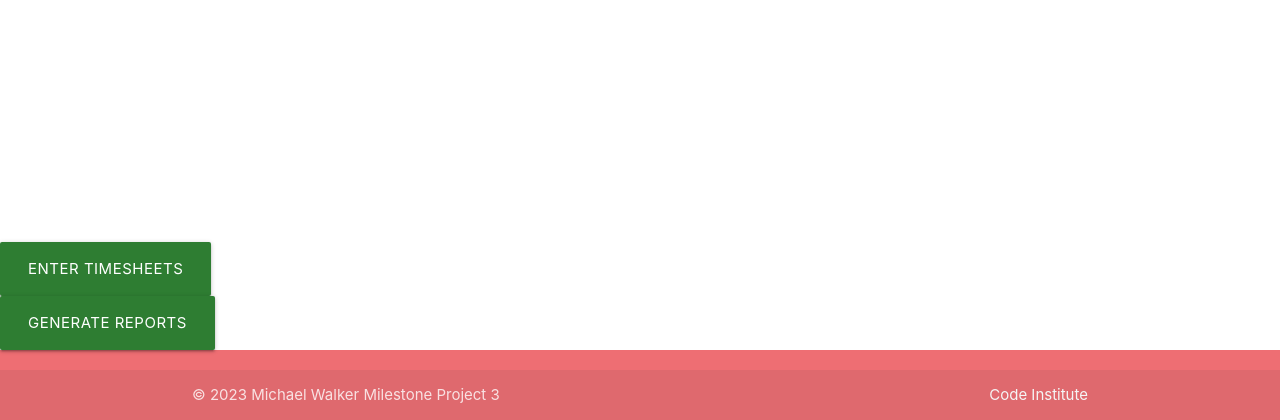
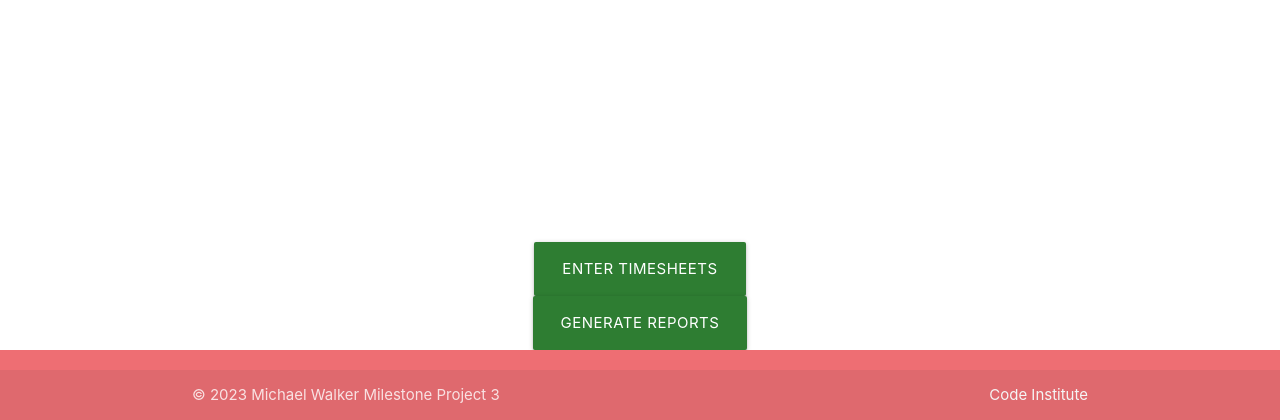
Before and after one commit to Mikewalk28/Milestone-project-3, a Flask app: page / in a window 1280 px wide. Shown: the part 380-800 px from the top of the page. Run offline with Flask 3, Linux system fonts and the light colour scheme.

Commit message:
centralising buttons

```diff
--- a/overheadmanager/templates/home.html
+++ b/overheadmanager/templates/home.html
@@ -33,13 +33,13 @@
     </main>
 
     <!-- Buttons to take you posting timesheet or to the report section -->
-    <div class="content" id="homeSection">
+    <div id="homeSection" class="col s12 center-align">
         <a href="timesheets" id="timesheet" class="btn-large green darken-3">Enter Timesheets</a>
     </div>
 
-    <div>
+    <div class="col s12 center-align">
         <a href="reports" id="report" class="btn-large green darken-3">Generate Reports</a>
-
+    </div>
 
 
     <!-- Footer with name and link to code institute -->
```
